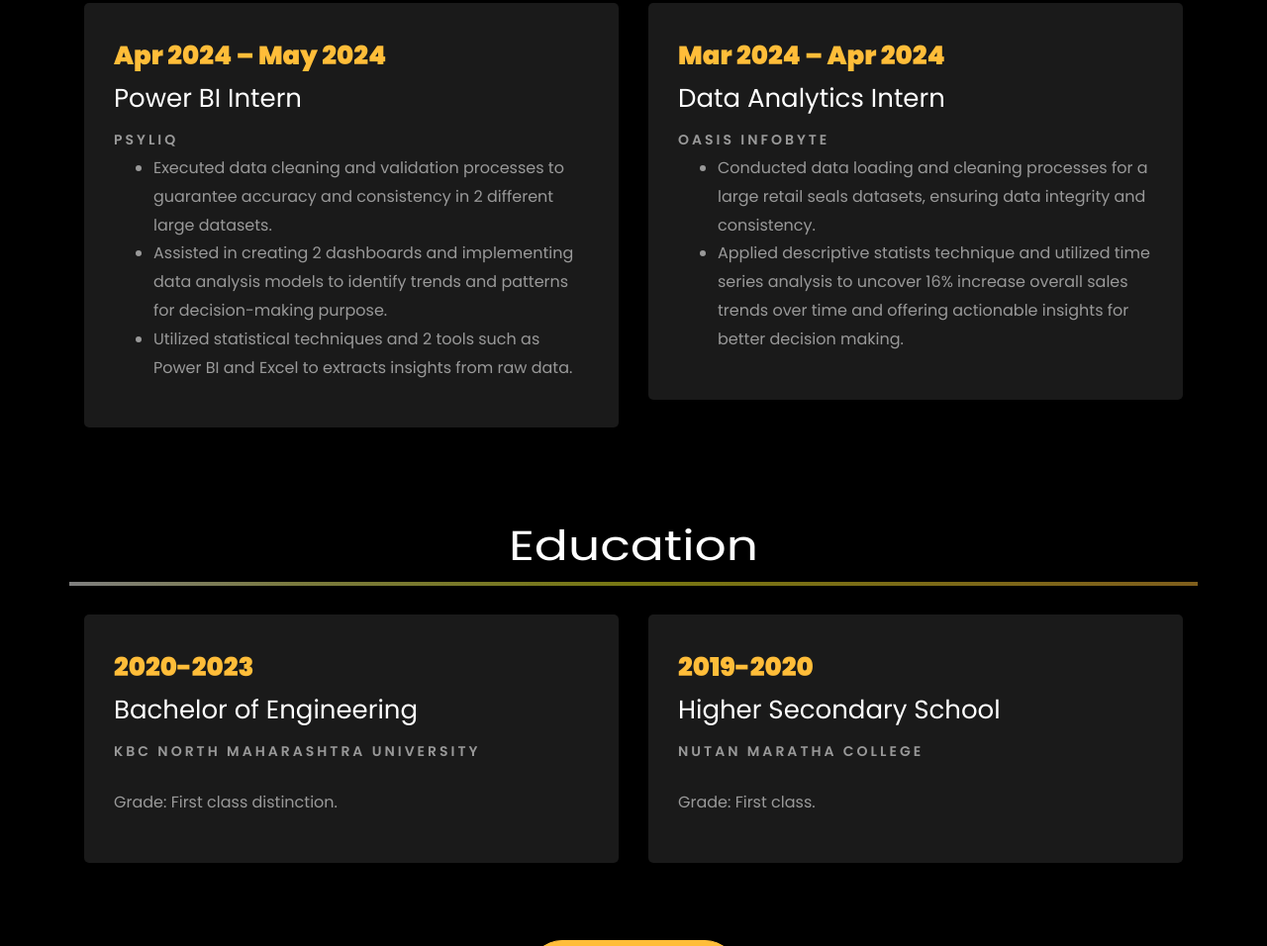
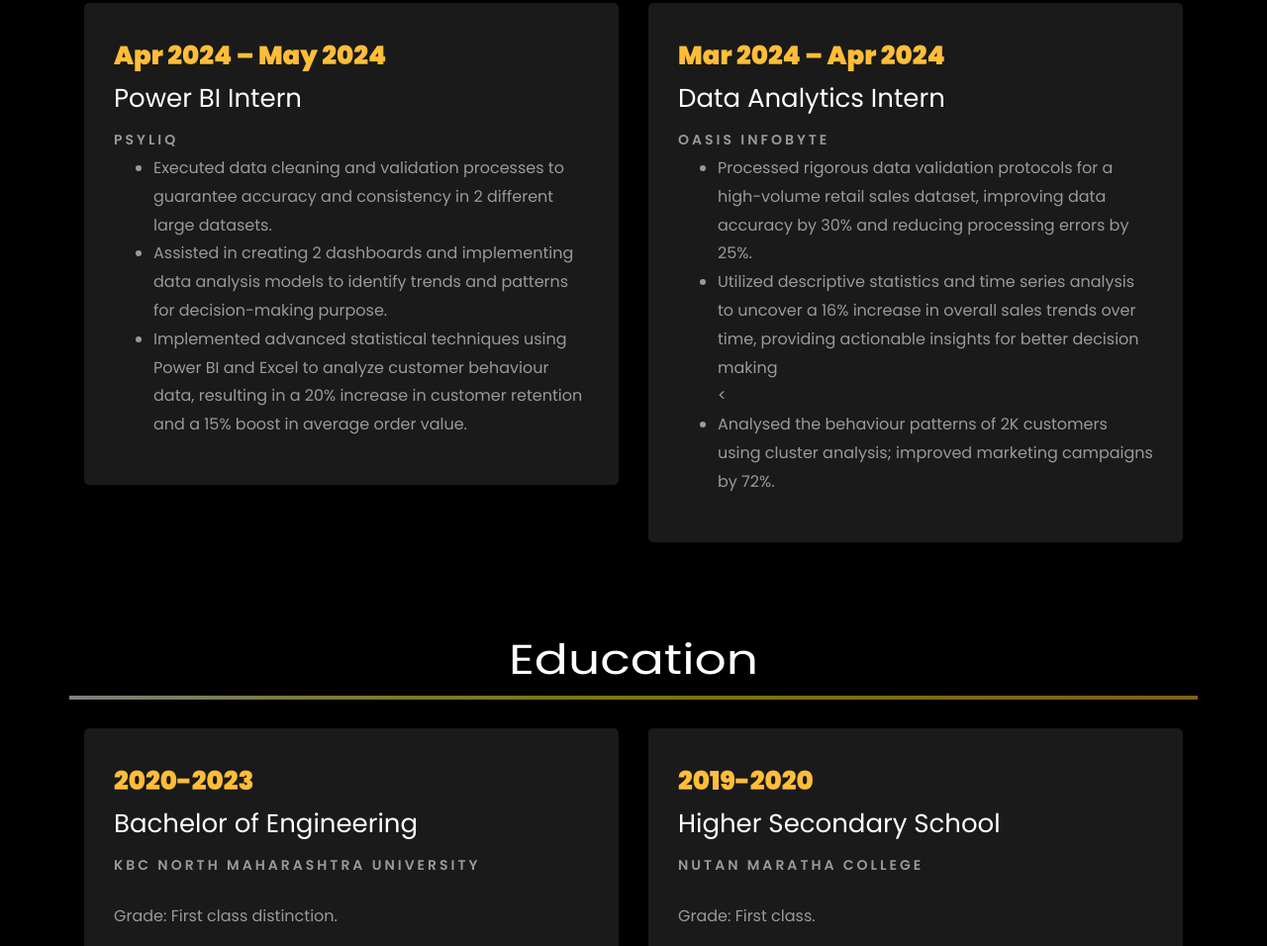
Before and after one commit to SiddheshPatil5101/siddheshpatil.github.io, a plain HTML site: page index.html in a window 1280 px wide. Shown: the part 2141-3097 px from the top of the page at 99% size. Drawn offline with Linux system fonts and the light colour scheme; files whose address does not match are found by name.

Commit message:
Update index.html

```diff
--- a/index.html
+++ b/index.html
@@ -333,7 +333,7 @@
 							<ul>
 								<li>Executed data cleaning and validation processes to guarantee accuracy and consistency in 2 different large datasets.</li>
 								<li>Assisted in creating 2 dashboards and implementing data analysis models to identify trends and patterns for decision-making purpose.</li>
-								<li>Utilized statistical techniques and 2 tools such as Power BI and Excel to extracts insights from raw data.</li>
+								<li>Implemented advanced statistical techniques using Power BI and Excel to analyze customer behaviour data, resulting in a 20% increase in customer retention and a 15% boost in average order value.</li>
 							</ul>
 						</p>
 					</div>
@@ -347,9 +347,9 @@
 						<span class="position">Oasis Infobyte</span>
 						<!-- <p class="mt-4">iQuanti is a data-driven digital marketing analytics and solutions company, helps top 100 global brands.  -->
 							<ul>
-								<li>Conducted data loading and cleaning processes for a large retail seals datasets, ensuring data integrity and consistency.</li>
-								<li>Applied descriptive statists technique and utilized time series analysis to uncover 16% increase overall sales trends over time and offering actionable insights for better decision making.</li>
-								<!-- <li>Performed migration and enhancements for merchandising dashboard, involved data integration and its feature improvement.</li> -->
+								<li>Processed rigorous data validation protocols for a high-volume retail sales dataset, improving data accuracy by 30% and reducing processing errors by 25%.</li>
+								<li>Utilized descriptive statistics and time series analysis to uncover a 16% increase in overall sales trends over time, providing actionable insights for better decision making</li>
+								<<li>Analysed the behaviour patterns of 2K customers using cluster analysis; improved marketing campaigns by 72%.</li>
 							</ul>
 						</p>
 					</div>
@@ -388,7 +388,7 @@
 
     		<div class="row justify-content-center mt-5">
     			<div class="col-md-6 text-center ftco-animate">
-    				<p><a href="#" class="btn btn-primary py-4 px-5">Download CV</a></p>
+    				<p><a href="https://drive.google.com/file/d/12sesRiQuKUe3y_mhro-1IUPQxw5lX3Mb/view?usp=sharing" class="btn btn-primary py-4 px-5">Download CV</a></p>
     			</div>
     		</div>
     	</div>
@@ -577,7 +577,7 @@
           			<span class="icon-globe"></span>
           		</div>
           		<h3 class="mb-4">Download Resume</h3>
-	            <p><a href="#">resumelink</a></p>
+	            <p><a href="https://drive.google.com/file/d/12sesRiQuKUe3y_mhro-1IUPQxw5lX3Mb/view?usp=sharing">resumelink</a></p>
 	          </div>
           </div>
 
```
